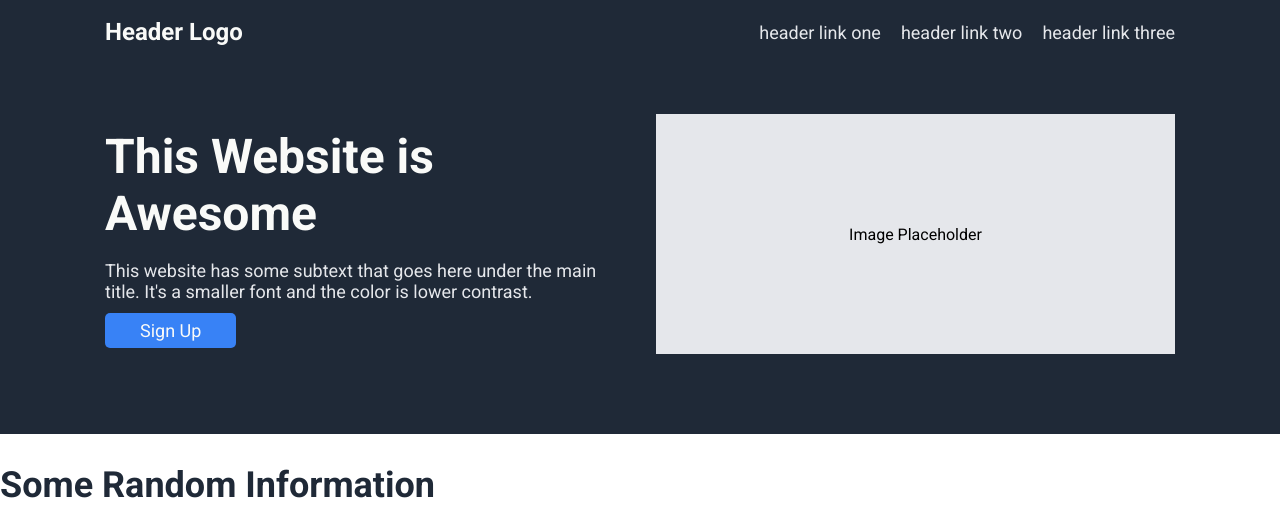
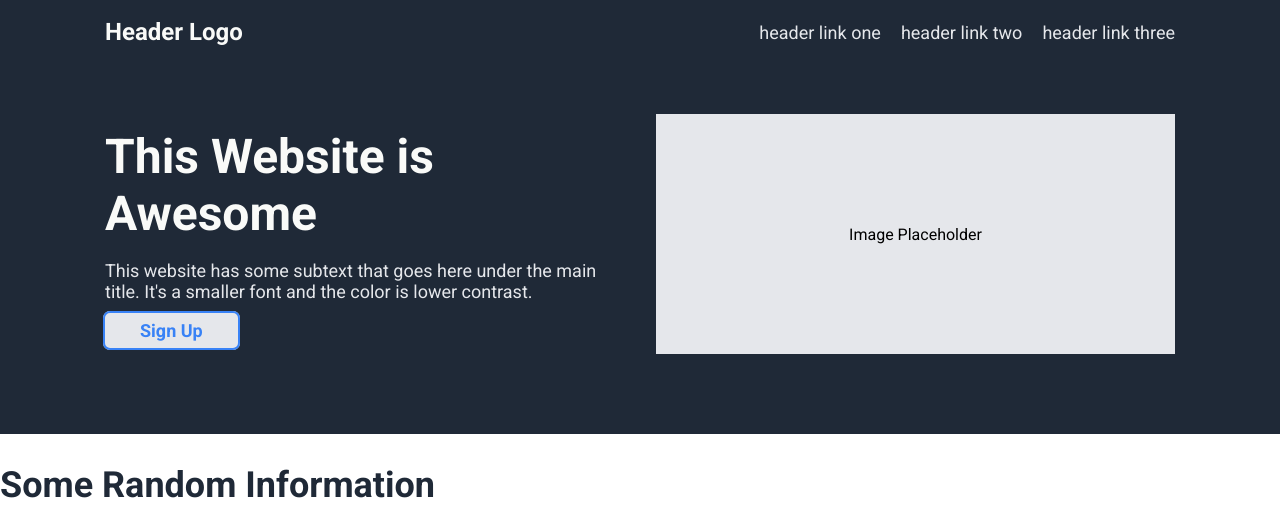
Before and after one commit to RNahapeti/landing-page_basic, a plain HTML site: page index.html in a window 1280 px wide. In both pictures the pointer is over the link "Sign Up". Shown: the top 514 px of the page. Drawn offline with Linux system fonts and the light colour scheme.

Commit message:
style: add hover effect to hero sign up CTA

```diff
--- a/styles.css
+++ b/styles.css
@@ -114,3 +114,12 @@ nav {
     border-radius: 5px;
     text-decoration: none;
 }
+
+.button:hover {
+    border: 2px solid #3882F6;
+    border-radius: 7px;
+    background-color: #E5E7EB;
+    color: #3882F6;
+    font-weight: 700;
+    margin-left: -2px;
+}
```
